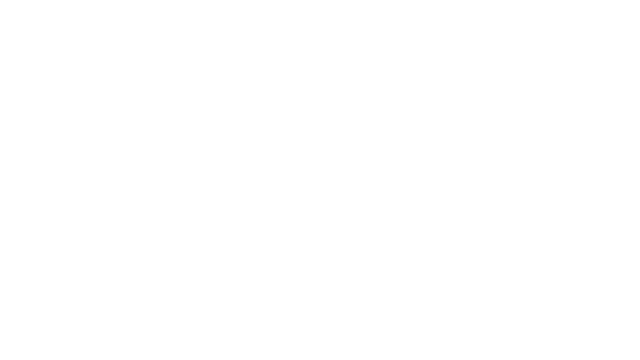
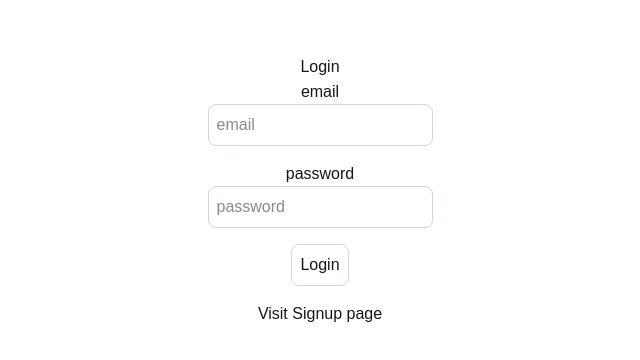
Before and after one commit to boykareal/full-stack-authentication-system, a Next.js app: page /login in a window 1280 px wide. Shown: the part 210-570 px from the top of the page, without its empty margins (320-960 px from the left). Built offline with nearby package versions, Linux system fonts and the light colour scheme.

Commit message:
add basic login page

```diff
--- a/src/app/login/page.tsx
+++ b/src/app/login/page.tsx
@@ -1,7 +1,46 @@
-export default function Loginpage () {
-    return (
-        <div className="flex ">
-            <h1 className="text-center text-white text-2xl">Login</h1>
-        </div>
-    )
+"use client";
+import Link from "next/link";
+import React from "react";
+import { useRouter } from "next/navigation";
+import axios from "axios";
+
+export default function LoginPage() {
+  const [user, setUser] = React.useState({
+    email: "",
+    password: "",
+  });
+
+  const onLogin = async () => {};
+
+  return (
+    <div className="flex flex-col items-center justify-center min-h-screen py-2">
+      <h1>Login</h1>
+      <hr />
+      <label htmlFor="email">email</label>
+      <input
+        className="p-2 border border-gray-300 rounded-lg mb-4 focus:outline-none focus:border-gray-600"
+        id="email"
+        type="text"
+        value={user.email}
+        onChange={(e) => setUser({ ...user, email: e.target.value })}
+        placeholder="email"
+      />
+      <label htmlFor="password">password</label>
+      <input
+        className="p-2 border border-gray-300 rounded-lg mb-4 focus:outline-none focus:border-gray-600"
+        id="password"
+        type="password"
+        value={user.password}
+        onChange={(e) => setUser({ ...user, password: e.target.value })}
+        placeholder="password"
+      />
+      <button
+        onClick={onLogin}
+        className="p-2 border border-gray-300 rounded-lg mb-4 focus:outline-none focus:border-gray-600"
+      >
+        Login
+      </button>
+      <Link href="/signup">Visit Signup page</Link>
+    </div>
+  );
 }
```
